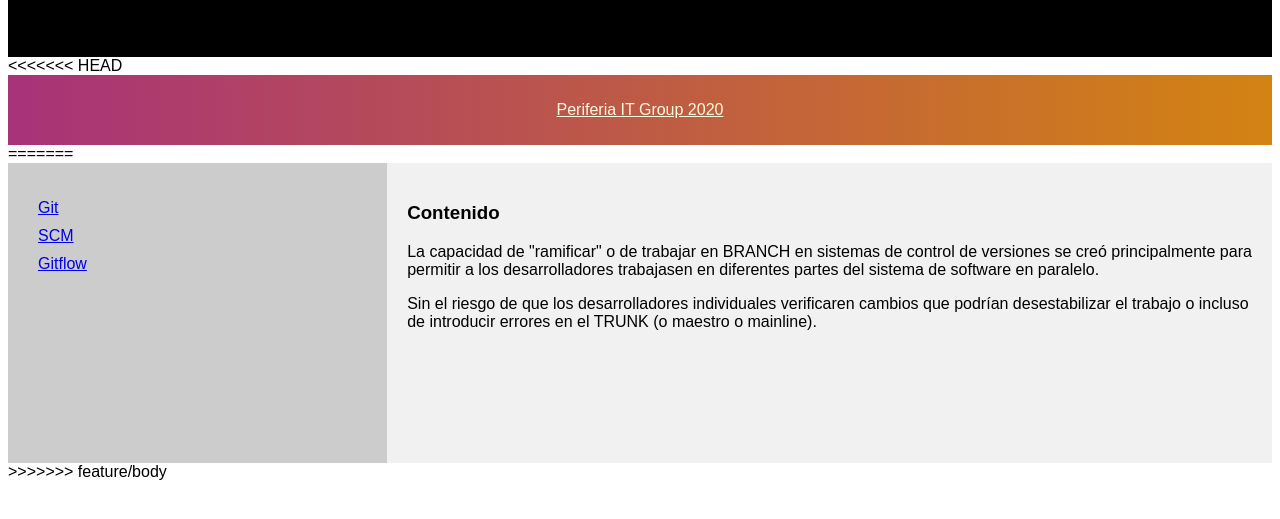
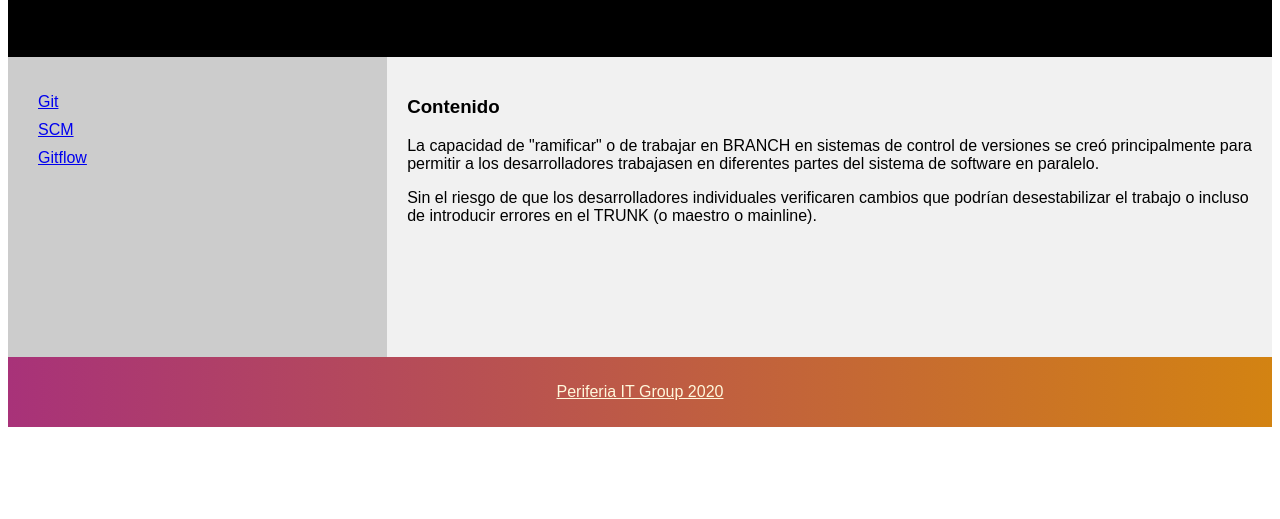
Before and after one commit to abcnick/practica-devops, a plain HTML site: page index.html in a window 1280 px wide. Shown: the part 169-688 px from the top of the page. Drawn offline with Linux system fonts and the light colour scheme.

Commit message:
cambios merge

```diff
--- a/index.html
+++ b/index.html
@@ -80,12 +80,7 @@ nav > ul > li {
 <header>
   <h2>Versionamiento de código con GitHub</h2>
 </header>
-<<<<<<< HEAD
 
-<footer>
-  <p><a href="https://periferiaitgroup.com/" target="_blank" style="color:cornsilk">Periferia IT Group 2020</a></p>
-</footer>
-=======
 <div id="body">
  <section>
   <nav>
@@ -102,7 +97,10 @@ nav > ul > li {
   </article>
  </section>
 </div>
->>>>>>> feature/body
+
+<footer>
+  <p><a href="https://periferiaitgroup.com/" target="_blank" style="color:cornsilk">Periferia IT Group 2020</a></p>
+</footer>
 
 </body>
 </html>
```
